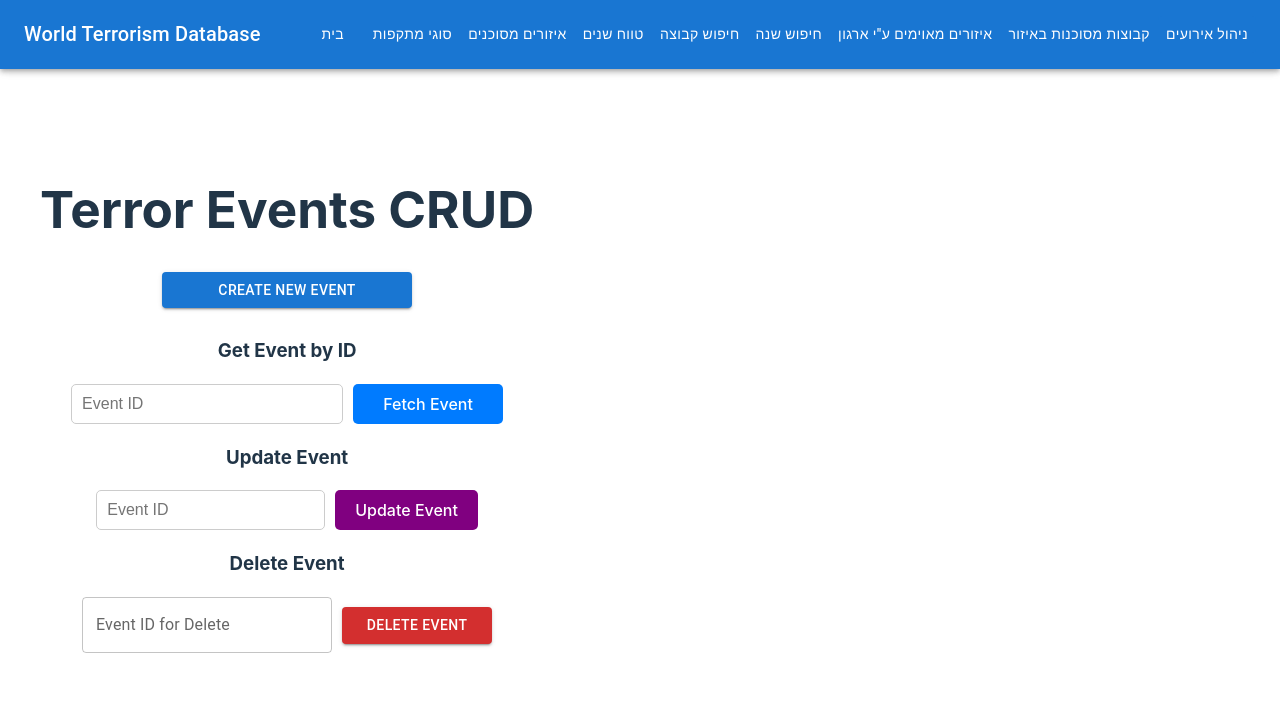
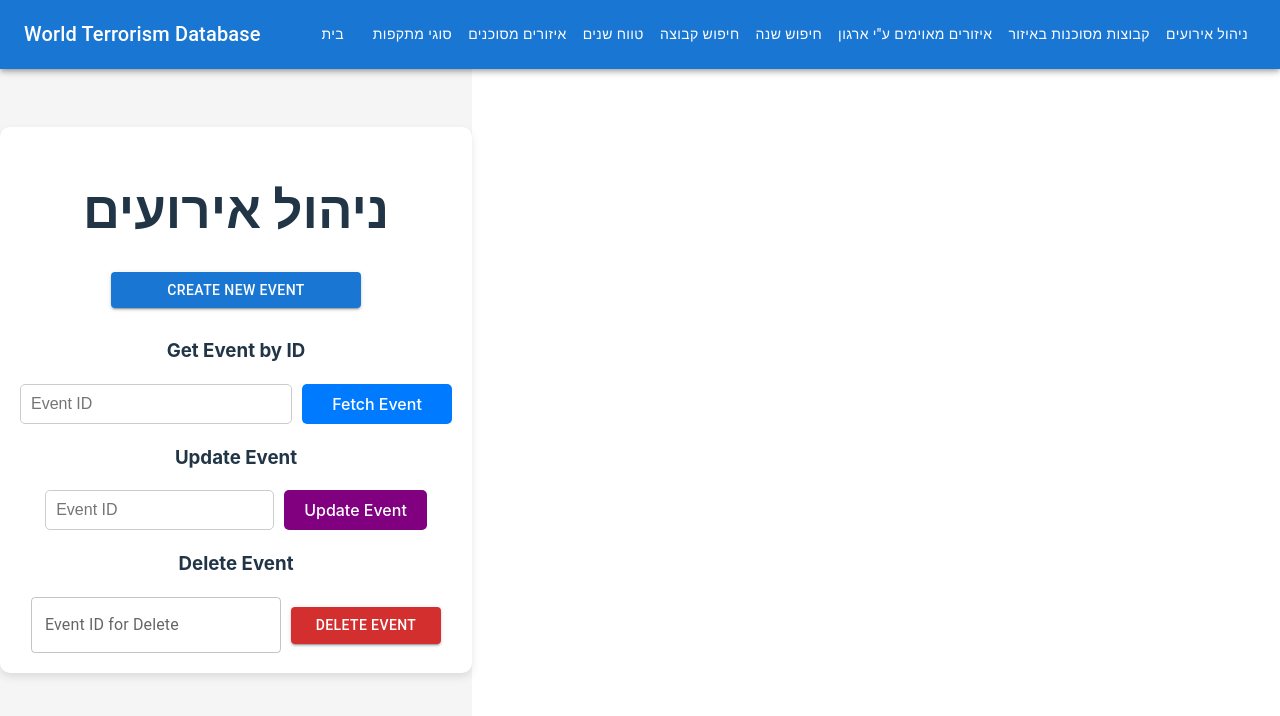
Before and after one commit to IsaharStokhammer/Final-Exam, a React (Vite) app in the folder client/: page /crud in a window 1280 px wide. Shown: the top 716 px of the page. Built offline with nearby package versions, Linux system fonts and the light colour scheme.

Commit message:
שיפור עיצוב בעמודי crud

```diff
--- a/client/src/App.tsx
+++ b/client/src/App.tsx
@@ -9,7 +9,7 @@ import AllAttacksOfGroup from './pages/AllAttacksOfGroup';
 import AreasOrganIsNumberOne from './pages/AreasOrganIsNumberOne';
 import GroupsByYear from './pages/groupsByYear';
 import TopGroups from './pages/TopGroups';
-import CrudPage from './pages/CrudPage';
+import CrudPage from './pages/CRUDgage/CrudPage';
 const App = () => {
   return (
     <Router>
--- /dev/null
+++ b/client/src/pages/CRUDgage/CrudPage.css
@@ -0,0 +1,18 @@
+.crud-page-container {
+    display: flex;
+    justify-content: center;
+    align-items: center;
+    height: 100vh;
+    background-color: #f5f5f5;
+  }
+
+
+  .crud-page-content {
+    width: 100%;
+    max-width: 800px;
+    padding: 20px;
+    text-align: center;
+    background-color: white;
+    border-radius: 10px;
+    box-shadow: 0 4px 8px rgba(0, 0, 0, 0.1);
+  }
--- /dev/null
+++ b/client/src/pages/CRUDgage/CrudPage.tsx
@@ -0,0 +1,24 @@
+import CreateEvent from "../../components/crud/CreateEvent";
+import UpdateEvent from "../../components/crud/UpdateEvent";
+import DeleteEvent from "../../components/crud/DeleteEvent";
+import GetEventByID from "../../components/crud/GetEventByID";
+import { ToastContainer } from "react-toastify";
+import "react-toastify/dist/ReactToastify.css";
+import "./CrudPage.css"; // ייבוא של קובץ ה-CSS
+
+const CrudPage = () => {
+  return (
+    <div className="crud-page-container">
+      <div className="crud-page-content">
+        <h1>ניהול אירועים</h1>
+        <ToastContainer />
+        <CreateEvent />
+        <GetEventByID />
+        <UpdateEvent />
+        <DeleteEvent />
+      </div>
+    </div>
+  );
+};
+
+export default CrudPage;
--- a/client/src/pages/CrudPage.tsx
+++ /dev/null
@@ -1,21 +0,0 @@
-import CreateEvent from "../components/crud/CreateEvent";
-import UpdateEvent from "../components/crud/UpdateEvent";
-import DeleteEvent from "../components/crud/DeleteEvent";
-import GetEventByID from "../components/crud/GetEventByID";
-import { ToastContainer } from "react-toastify";
-import "react-toastify/dist/ReactToastify.css";
-
-const CrudPage = () => {
-  return (
-    <div style={{ width: "100%", padding: "20px", textAlign: "center" }}>
-      <h1>Terror Events CRUD</h1>
-      <ToastContainer />
-      <CreateEvent />
-      <GetEventByID />
-      <UpdateEvent />
-      <DeleteEvent />
-    </div>
-  );
-};
-
-export default CrudPage;
```
